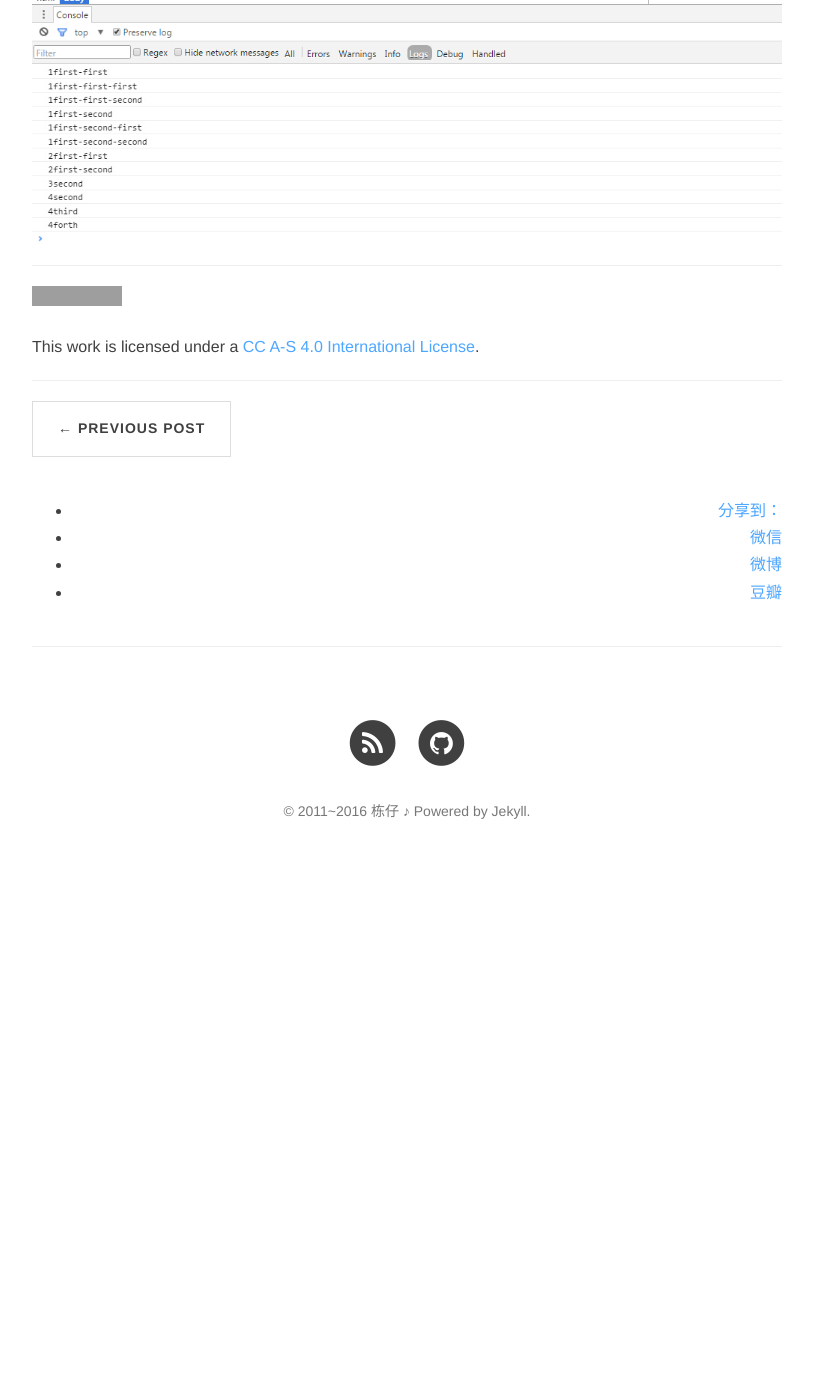
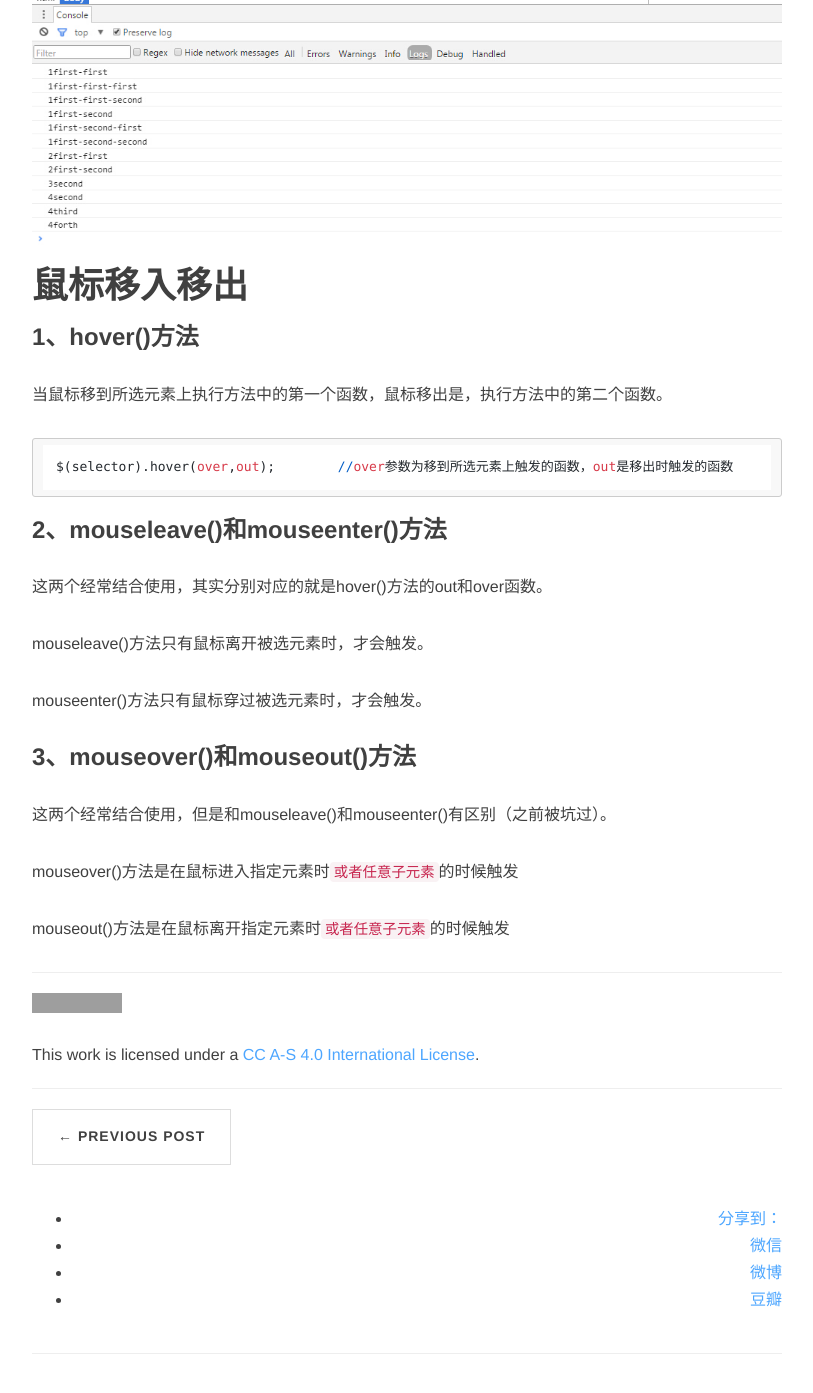
Before and after one commit to lo56ve/lo56ve.github.io, a Jekyll site: the page built from _posts/2016-10-07-jquery.md, in a window 1280 px wide and 1400 px high, scrolled down 1123 px. Shown: the top 1393 px of the window, without its empty margins (233-1046 px from the left). Built offline with Jekyll 4.4.1, drawn with Linux system fonts in a browser that asks for light colours; nearby versions of some CDN libraries; comment, search, counter and statistics services are not loaded; before the commit the page ends 2012 px from its top, so only the background shows below that; grey boxes are pictures that could not be loaded.

Commit message:
添加鼠标事件
mouseleave，mouseenter，hover，mouseover，mouseout区别

```diff
--- a/_posts/2016-10-07-jquery.md
+++ b/_posts/2016-10-07-jquery.md
@@ -51,3 +51,27 @@ console打印结果如下：
 <figure>
         <img src="https://lo56ve.github.io/img/console.jpg">
 </figure>
+
+# 鼠标移入移出
+
+### 1、hover()方法
+
+当鼠标移到所选元素上执行方法中的第一个函数，鼠标移出是，执行方法中的第二个函数。
+
+	$(selector).hover(over,out);        //over参数为移到所选元素上触发的函数，out是移出时触发的函数
+
+### 2、mouseleave()和mouseenter()方法
+
+这两个经常结合使用，其实分别对应的就是hover()方法的out和over函数。
+
+mouseleave()方法只有鼠标离开被选元素时，才会触发。
+
+mouseenter()方法只有鼠标穿过被选元素时，才会触发。
+
+### 3、mouseover()和mouseout()方法
+
+这两个经常结合使用，但是和mouseleave()和mouseenter()有区别（之前被坑过）。
+
+mouseover()方法是在鼠标进入指定元素时`或者任意子元素`的时候触发
+
+mouseout()方法是在鼠标离开指定元素时`或者任意子元素`的时候触发
```
